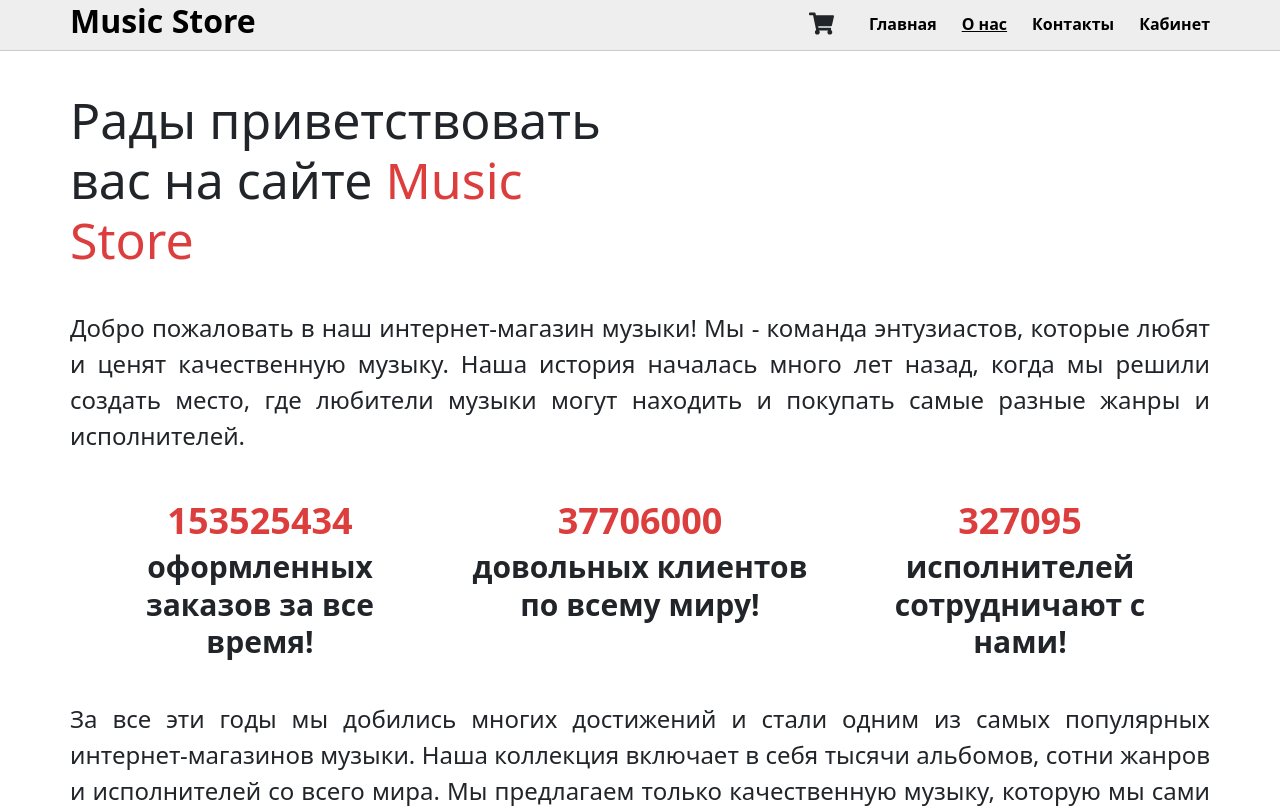
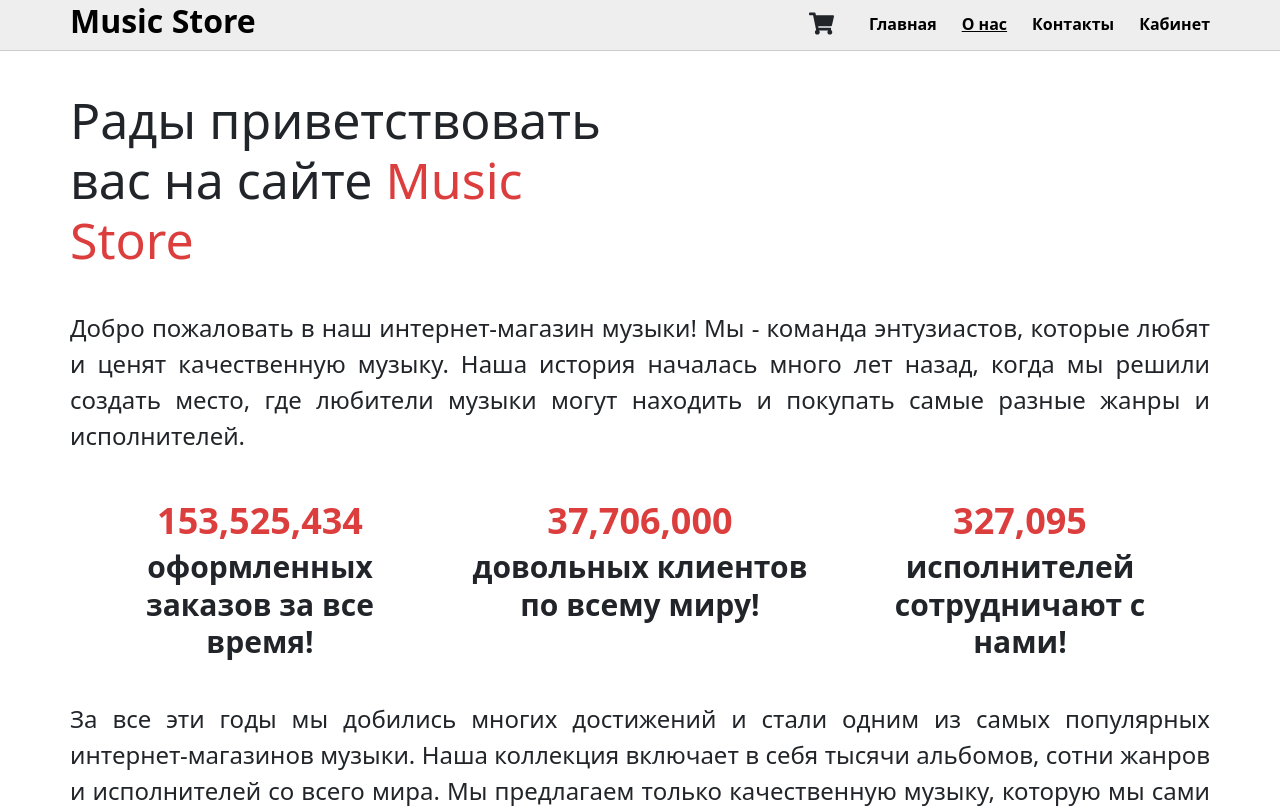
Before and after one commit to Vlaek/MusicStore-React, a React (Create React App) app: page /MusicStore-React/about in a window 1280 px wide. Shown: the top 808 px of the page. Built offline with nearby package versions, Linux system fonts and the light colour scheme.

Commit message:
fix mockapi and add countup

```diff
--- a/package.json
+++ b/package.json
@@ -20,6 +20,7 @@
 		"formik": "^2.4.4",
 		"react": "^18.2.0",
 		"react-bootstrap": "^2.8.0",
+		"react-countup": "^6.5.3",
 		"react-dom": "^18.2.0",
 		"react-helmet": "^6.1.0",
 		"react-icons": "^4.10.1",
--- a/src/components/Counter.tsx
+++ /dev/null
@@ -1,30 +0,0 @@
-import { FC, useEffect, useState } from 'react'
-
-interface CounterProps {
-	value: number
-	duration: number
-}
-
-const Counter: FC<CounterProps> = ({ value, duration }) => {
-	const [count, setCount] = useState(0)
-
-	useEffect(() => {
-		const interval = setInterval(() => {
-			if (count < value) {
-				const str = String(value - count)
-				if (str.length >= 7) setCount(count + 1000000)
-				else if (str.length >= 5) setCount(count + 10000)
-				else if (str.length >= 3) setCount(count + 100)
-				else setCount(count + 1)
-			} else {
-				clearInterval(interval)
-			}
-		}, duration / value)
-
-		return () => clearInterval(interval)
-	}, [count, value, duration])
-
-	return <div>{count}</div>
-}
-
-export default Counter
--- a/src/pages/About/About.tsx
+++ b/src/pages/About/About.tsx
@@ -1,8 +1,8 @@
 import { useEffect } from 'react'
 import { Helmet } from 'react-helmet'
-import Counter from '../../components/Counter'
 import classNames from 'classnames'
 import styles from './About.module.scss'
+import CountUp from 'react-countup'
 
 const About = () => {
   useEffect(() => {
@@ -33,19 +33,19 @@ const About = () => {
           <div className={styles.information}>
             <div className={styles.information__item}>
               <div className={styles.information__title}>
-								<Counter value={153525434} duration={30} />
+                <CountUp start={0} end={153525434} duration={3} />
               </div>
               <div className={styles.information__text}>оформленных заказов за все время!</div>
             </div>
             <div className={styles.information__item}>
               <div className={styles.information__title}>
-								<Counter value={37706000} duration={30} />
+                <CountUp start={0} end={37706000} duration={3} />
               </div>
               <div className={styles.information__text}>довольных клиентов по всему миру!</div>
             </div>
             <div className={styles.information__item}>
               <div className={styles.information__title}>
-								<Counter value={327095} duration={30} />
+                <CountUp start={0} end={327095} duration={3} />
               </div>
               <div className={styles.information__text}>исполнителей сотрудничают с нами!</div>
             </div>
--- a/src/store/actions/itemActions.ts
+++ b/src/store/actions/itemActions.ts
@@ -6,12 +6,10 @@ export const fetchItems = (page = 1, limit = 0): any => {
   return async (dispatch: Dispatch<ItemAction>) => {
     try {
       dispatch({ type: ItemActionTypes.FETCH_ITEMS })
-			const response = await axios.get(
-				'https://64c9ec74b2980cec85c28b5f.mockapi.io/music',
-				{
-					params: { _page: page, _limit: limit },
-				},
-			)
+      const params = limit ? { page, limit } : { page }
+      const response = await axios.get('https://64c9ec74b2980cec85c28b5f.mockapi.io/music', {
+        params,
+      })
       dispatch({
         type: ItemActionTypes.FETCH_ITEMS_SUCCESS,
         payload: response.data,
```
Also changed, not shown: 2 other files (tests, documents, lock files or other folders). Lines whose indentation alone changed are shown as unchanged.
